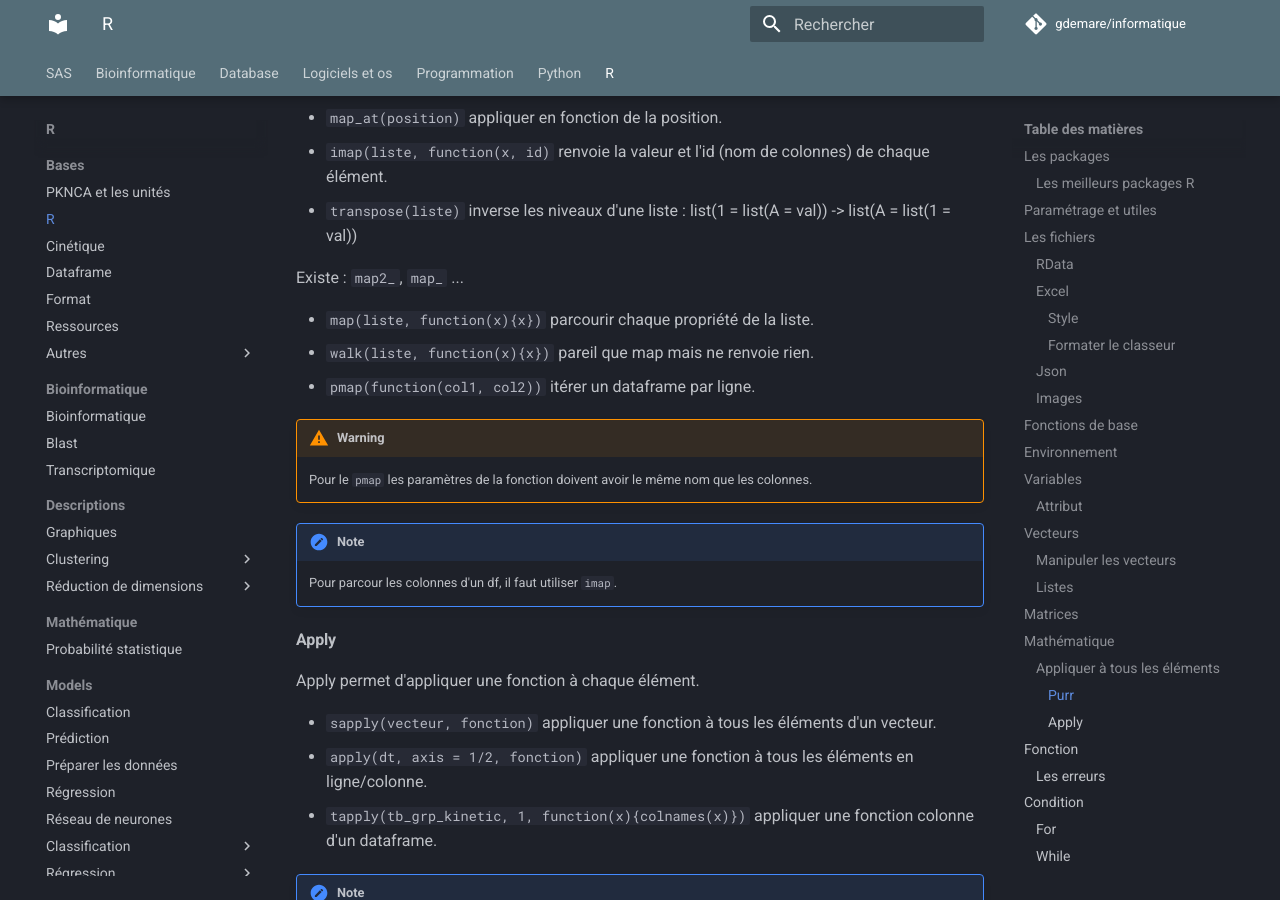
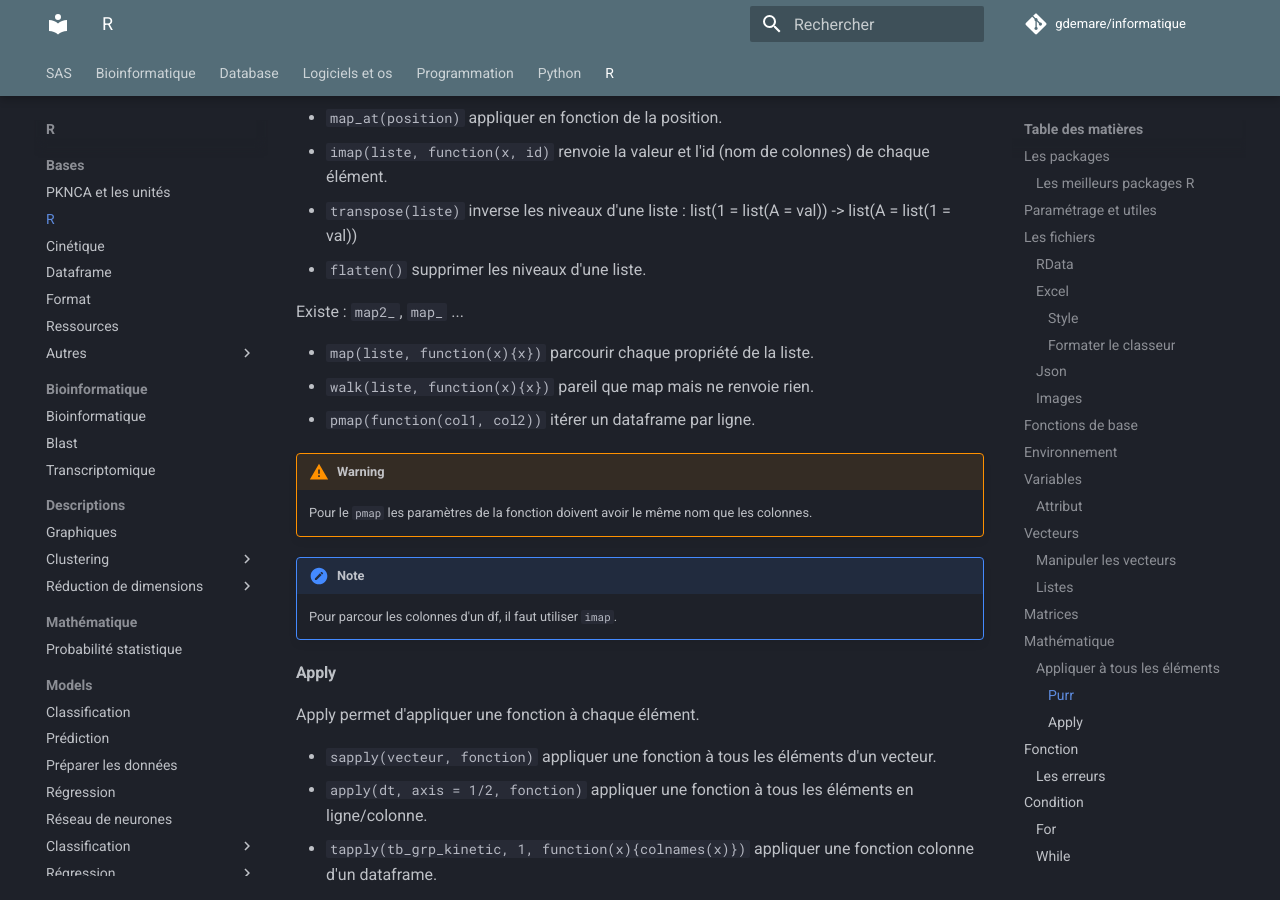
Before and after one commit to gdemare/Informatique, an MkDocs documentation site: the page built from docs/r/bases/R.md, in a window 1280 px wide and 900 px high, scrolled down 6873 px. Built offline with MkDocs 1.6.1 and Material for MkDocs 9.7.7, drawn with Linux system fonts in a browser that asks for light colours; comment, search, counter and statistics services are not loaded.

Commit message:
Update R.md

```diff
--- a/docs/r/bases/R.md
+++ b/docs/r/bases/R.md
@@ -211,6 +211,7 @@ list(
 * `map_at(position)` appliquer en fonction de la position.
 * `imap(liste, function(x, id)` renvoie la valeur et l'id (nom de colonnes) de chaque élément.
 * `transpose(liste)` inverse les niveaux d'une liste : list(1 = list(A = val)) -> list(A = list(1 = val))
+*  `flatten()` supprimer les niveaux d'une liste.
 
 Existe : `map2_`, `map_` ...
 
```
